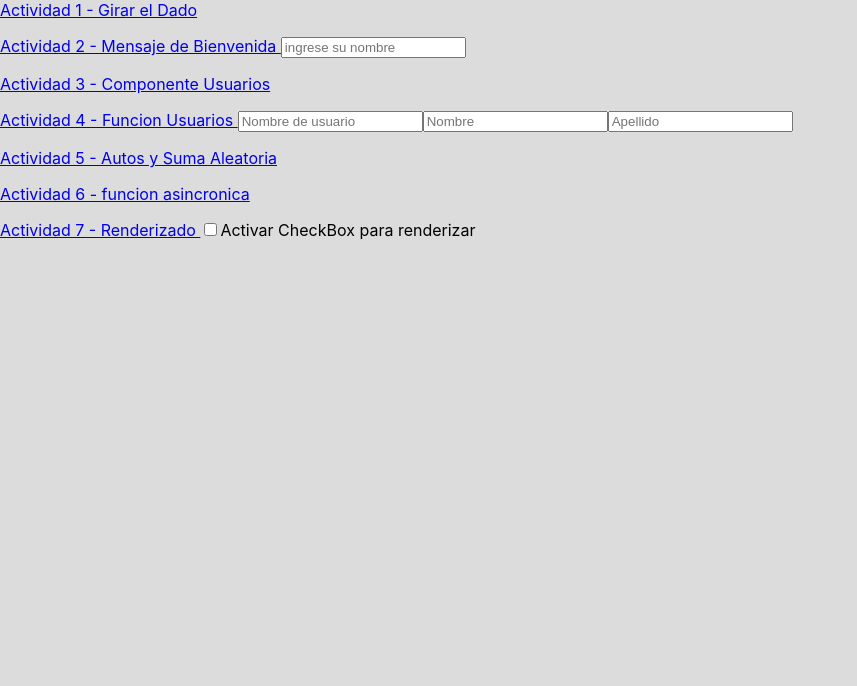
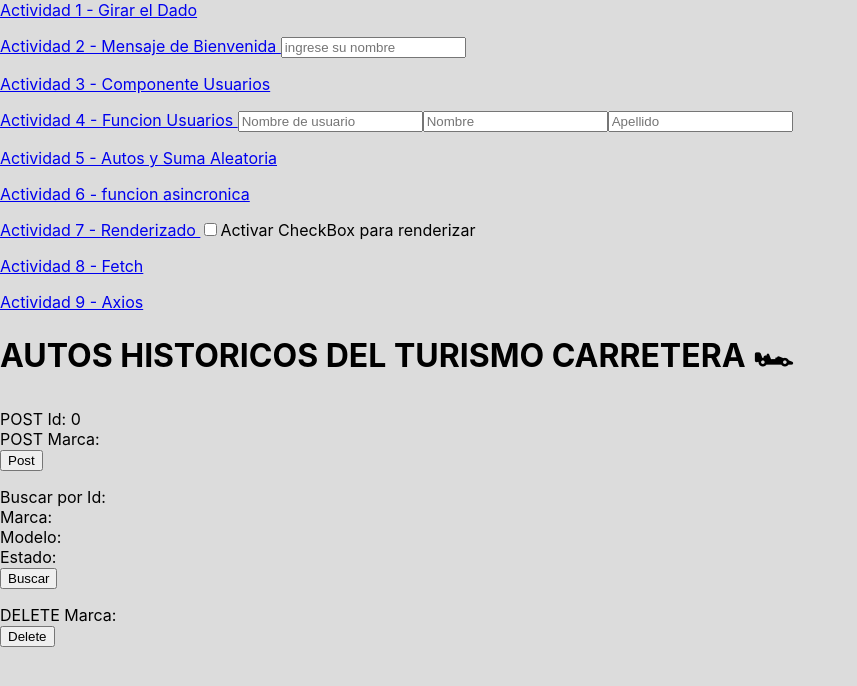
Before and after one commit to scostilla/hedy-portfolio, a React (Create React App) app: page /AbmFetch in a window 1280 px wide. Shown: the top 686 px of the page, without its empty margins (0-857 px from the left). Built offline with nearby package versions, Linux system fonts and the light colour scheme.

Commit message:
ACTIVITIES 8 and 9 working

```diff
--- a/package.json
+++ b/package.json
@@ -11,6 +11,7 @@
     "@testing-library/jest-dom": "^5.16.5",
     "@testing-library/react": "^13.4.0",
     "@testing-library/user-event": "^13.5.0",
+    "axios": "^1.1.3",
     "react": "^18.2.0",
     "react-dom": "^18.2.0",
     "react-router-dom": "^6.4.2",
--- /dev/null
+++ b/src/components/AbmAxios.js
@@ -0,0 +1,71 @@
+import { useParams } from "react-router-dom";
+import React, { useState } from "react";
+import axios from "axios";
+import { getDefaultNormalizer } from "@testing-library/react";
+import "../App.css";
+
+export const AbmAxios = (props) => {
+    const [getId, SetGetId] = useState("");
+    const [getData, SetGetData] = useState("");
+    const apiUrl =
+      "https://api.coingecko.com/api/v3/coins/markets?vs_currency=usd&order=market_cap_desc&per_page=6&page=1&sparkline=false";
+    const id = "1";
+
+    const GetData = async () => {
+      await axios
+        .get(apiUrl + id)
+        .then((response) => {
+          SetGetId(response.data.id);
+          SetGetData(response.data);
+          console.log(response);
+          console.log(response.data);
+        })
+        .catch((err) => {
+          console.log(err);
+        });
+    };
+
+    return (
+      <div>
+        <h1>Axios</h1>
+        <br />
+        GET Id: {getId}
+        <br />
+        GET Username:
+        <br />
+        <button onClick={() => GetData()}> GET POST</button>
+        <br />
+        {!getData ? null : (
+          <table className="table">
+            <thead>
+              <tr>
+                <td>nombre</td>
+                <td>simbolo</td>
+                <td>precio</td>
+                <td>MCR</td>
+                <td>MC</td>
+                <td>imagen</td>
+              </tr>
+            </thead>
+
+            {getData.map((data) => {
+              return (
+                <tbody>
+                  <tr>
+                    <td>{data.id}</td>
+                    <td>{data.symbol}</td>
+                    <td>{data.current_price}</td>
+                    <td>{data.market_cap_rank}</td>
+                    <td>{data.market_cap}</td>
+                    <td>
+                      <img src={data.image} className="thumbnail" />
+                    </td>
+                  </tr>
+                </tbody>
+              );
+            })}
+          </table>
+        )}
+      </div>
+    );
+  }
--- /dev/null
+++ b/src/components/AbmFetch.js
@@ -0,0 +1,79 @@
+import { useParams } from "react-router-dom";
+import React, { useState } from "react";
+import "../App.css";
+
+export const AbmFetch = () => {
+  const [postId, SetPostId] = useState(0);
+  const [company, SetCompany] = useState("");
+  const [model, SetModel] = useState("");
+  const [status, SetStatus] = useState("");
+  const [deletedCompany, SetDeletedCompany] = useState("");
+  const [getId, SetGetId] = useState("");
+  const [getCompanyData, SetGetCompanyData] = useState("");
+  const [getModelData, SetGetModelData] = useState("");
+  const [getStatusData, SetGetStatusData] = useState("");
+
+  const apiUrl = "https://63321e993ea4956cfb6d3044.mockapi.io/cars/";
+
+  const id = "2";
+
+  const car = {
+    company: "Fiat",
+    model: "1600",
+    status: "No Compite",
+  };
+
+  const PostData = async () => {
+    const requestOptions = {
+      method: "POST",
+      headers: { "Content-Type": "application/json" },
+      body: JSON.stringify(car),
+    };
+    const response = await fetch(apiUrl, requestOptions);
+    const data = await response.json();
+    SetPostId(data.id);
+    SetCompany(data.company);
+    SetModel(data.model);
+    SetStatus(data.status);
+  };
+
+  const GetData = async () => {
+    const response = await fetch(apiUrl + id);
+    const data = await response.json();
+    SetGetId(data.id);
+    SetGetCompanyData(data.company);
+    SetGetModelData(data.model);
+    SetGetStatusData(data.status);
+  };
+
+  const DeleteData = async () => {
+    const response = await fetch(apiUrl + id, { method: "DELETE" });
+    const data = await response.json();
+    SetDeletedCompany(data.company);
+  };
+
+  return (
+    <div>
+      <h1>AUTOS HISTORICOS DEL TURISMO CARRETERA 🏎</h1>
+      POST Id: {postId}
+      <br />
+      POST Marca:{company}
+      <br />
+      <button onClick={() => PostData()}> Post</button>
+      <p />
+      Buscar por Id: {getId}
+      <br />
+      Marca: {getCompanyData}
+      <br />
+      Modelo: {getModelData}
+      <br />
+      Estado: {getStatusData}
+      <br />
+      <button onClick={() => GetData()}> Buscar</button>
+      <p />
+      DELETE Marca: {deletedCompany}
+      <br />
+      <button onClick={() => DeleteData()}> Delete</button>
+    </div>
+  );
+};
--- a/src/components/Home.js
+++ b/src/components/Home.js
@@ -7,7 +7,9 @@ import { UsersComponent } from "./UsersComponent.js";
 import { UsersFunction } from "./UsersFunction.js";
 import { Cars } from "./Cars.js";
 import { AsyncFunction } from "./AsyncFunction.js";
-import { AbmRender} from "./AbmRender.js";
+import { AbmRender } from "./AbmRender.js";
+import { AbmFetch } from "./AbmFetch.js";
+import { AbmAxios } from "./AbmAxios.js";
 
 const Home = () => {
   const [getName, setName] = useState("");
@@ -57,6 +59,10 @@ const Home = () => {
         <p />
         <Link to={"./AbmRender"}>Actividad 7 - Renderizado  </Link>
         <input type="Checkbox" value={getFlag} onChange={(e) => {setFlag(e.target.checked)}} /><label>Activar CheckBox para renderizar</label>
+        <p />
+        <Link to={"./AbmFetch"}>Actividad 8 - Fetch  </Link>
+        <p />
+        <Link to={"./AbmAxios"}>Actividad 9 - Axios  </Link>
 
         <Routes>
           <Route path="/RollTheDice" element={<RollTheDice />} />
@@ -66,6 +72,8 @@ const Home = () => {
           <Route path="/Cars" element={<Cars />} />
           <Route path="/AsyncFunction" element={<AsyncFunction />} />
           <Route path="/AbmRender" element={<AbmRender flag={getFlag} />} />
+          <Route path="/AbmFetch" element={<AbmFetch />} />
+          <Route path="/AbmAxios" element={<AbmAxios />} />
         </Routes>
       </div>
     </Router>
```
Also changed, not shown: Activididades.txt, 1 other file (tests, documents, lock files or other folders).
